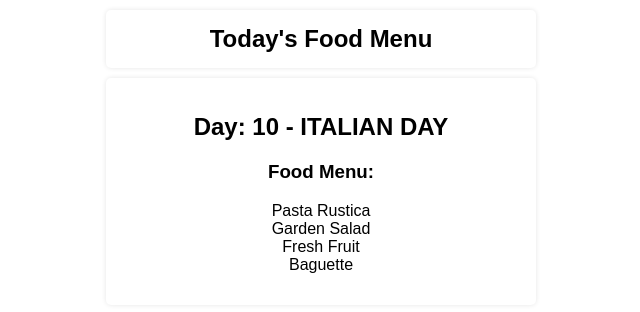
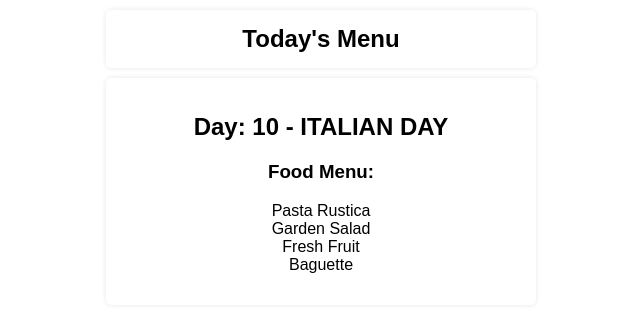
Before and after one commit to BookCatKid/LFSD-MENU, a plain HTML site: page iframe.html in a window 1280 px wide. Shown: the whole page, without its empty margins (319-959 px from the left). Drawn offline with Linux system fonts and the light colour scheme.

Commit message:
Update iframe.html
Change today's food menu -> today's menu

```diff
--- a/iframe.html
+++ b/iframe.html
@@ -3,7 +3,7 @@
 <head>
     <meta charset="UTF-8">
     <meta name="viewport" content="width=device-width, initial-scale=1.0">
-    <title>Food Menu</title>
+    <title>Today's Menu</title>
     <style>
         body {
             font-family: Arial, sans-serif;
@@ -31,7 +31,7 @@
     </style>
 </head>
 <body>
-    <div class="title-box">Today's Food Menu</div>
+    <div class="title-box">Today's Menu</div>
     <div id="menu" class="menu"></div>
 
     <script>
```
